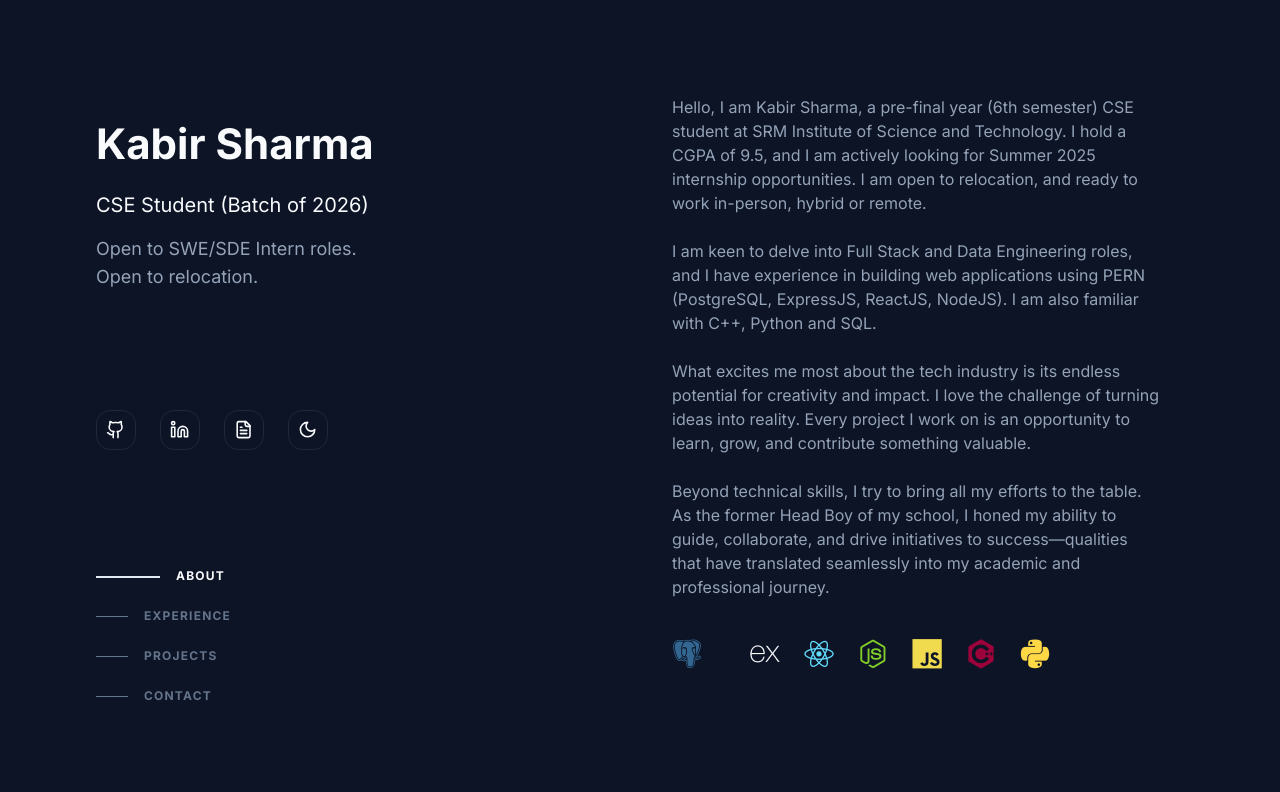
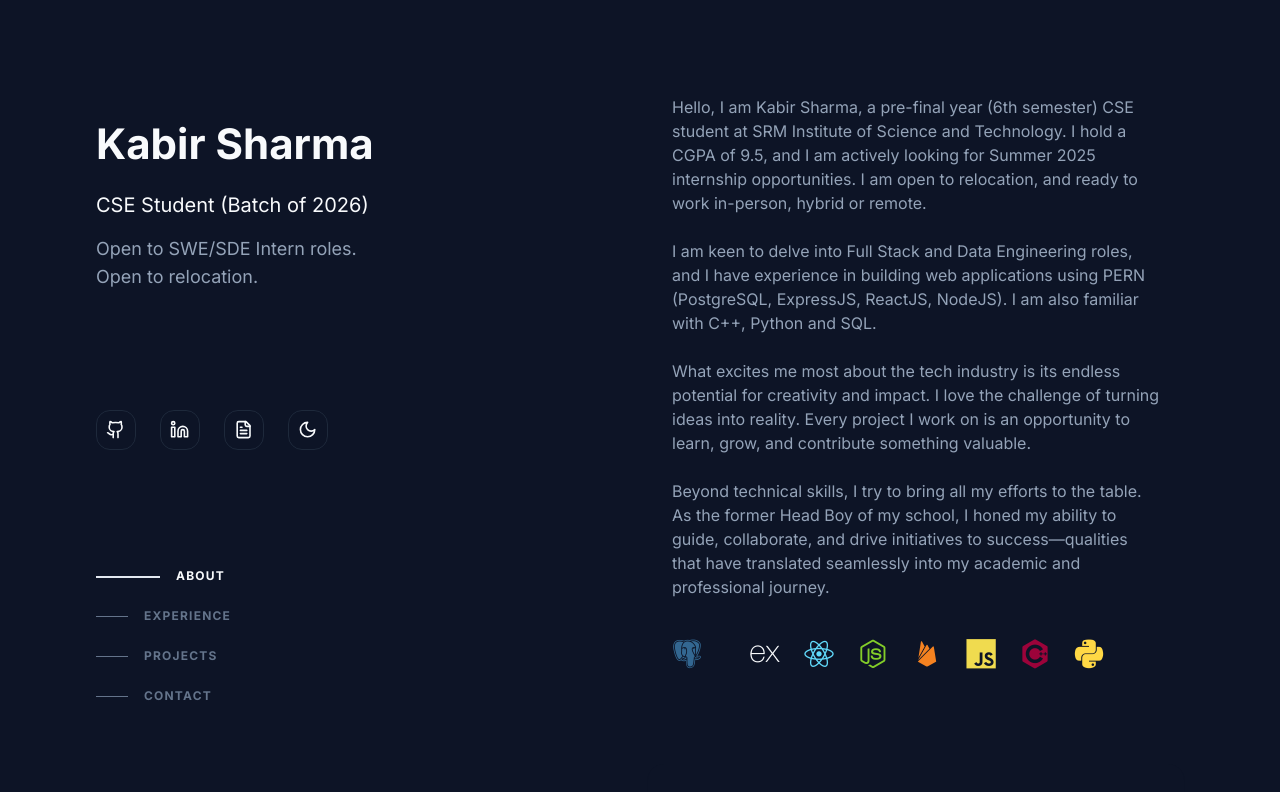
Before and after one commit to SharmaKabir/pfolio, a Next.js app: page / in a window 1280 px wide. Shown: the top 792 px of the page. Built offline with nearby package versions, Linux system fonts and the light colour scheme.

Commit message:
added firebase logo

```diff
--- a/components/About.tsx
+++ b/components/About.tsx
@@ -29,11 +29,12 @@ export default function About() {
             <i className="devicon-express-original  text-3xl hover:scale-110 transition-transform"></i>
             <i className="devicon-react-original colored text-3xl hover:scale-110 transition-transform"></i>
             <i className="devicon-nodejs-plain colored text-3xl hover:scale-110 transition-transform"></i>
+            <i className="devicon-firebase-plain colored text-3xl hover:scale-110 transition-transform"></i>
             <i className="devicon-javascript-plain colored text-3xl hover:scale-110 transition-transform"></i>
             <i className="devicon-cplusplus-plain colored text-3xl hover:scale-110 transition-transform"></i>
             <i className="devicon-python-plain colored text-3xl hover:scale-110 transition-transform"></i>
 
-            <i className="devicon-postman-plain colored text-3xl hover:scale-110 transition-transform"></i>
+
             {/* <i className="devicon-postman-plain colored text-3xl hover:scale-110 transition-transform"></i> */}
 
           </div>
```
